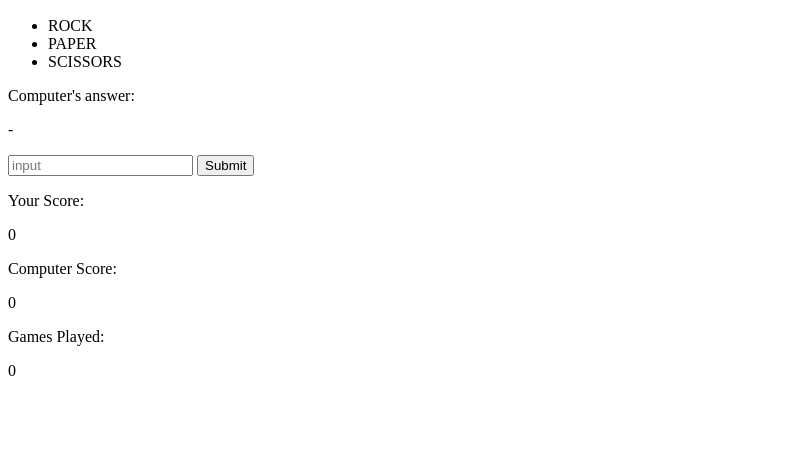
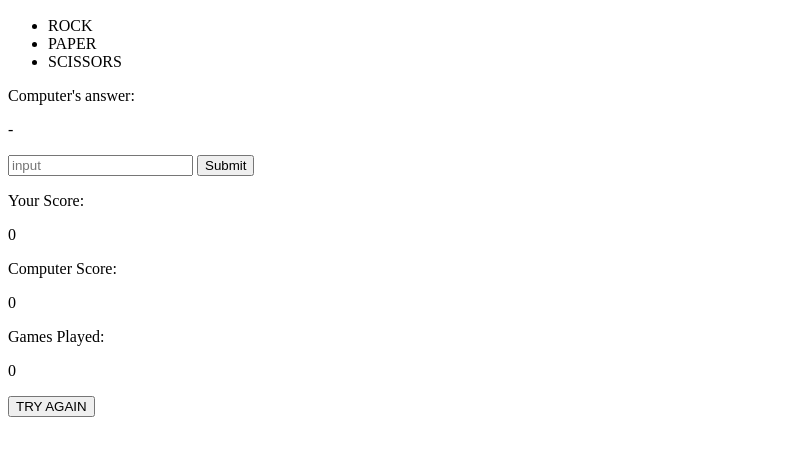
Before and after one commit to fintonius/rock_paper_scissors, a plain HTML site: page index.html in a window 1280 px wide. Shown: the part 110-566 px from the top of the page, without its empty margins (0-808 px from the left). Drawn offline with Linux system fonts and the light colour scheme.

Commit message:
Added a restart button index.html javaScript.js

```diff
--- a/index.html
+++ b/index.html
@@ -23,6 +23,7 @@
             <p> Computer Score: <div id="cScore">0</div> </p>
             <p>Games Played: <div id="gameCounter">0</div> </p>
         </section>
+        <p><button id="playAgain" onclick="restart()">TRY AGAIN</button></p>
 
     </body>
 
--- a/javaScript.js
+++ b/javaScript.js
@@ -57,6 +57,10 @@ function game(playerSelection, computerSelection) {
      }
 
  }
+
+ function restart() {
+    location.reload();
+ }
     //stage 1 complete! now need to make a 5 round game :(
     //can use a 'for loop' I think. Pseudo-code first though!
     //round 1 prompts player to enter answer. Compares against compter answer to determine winner
```
